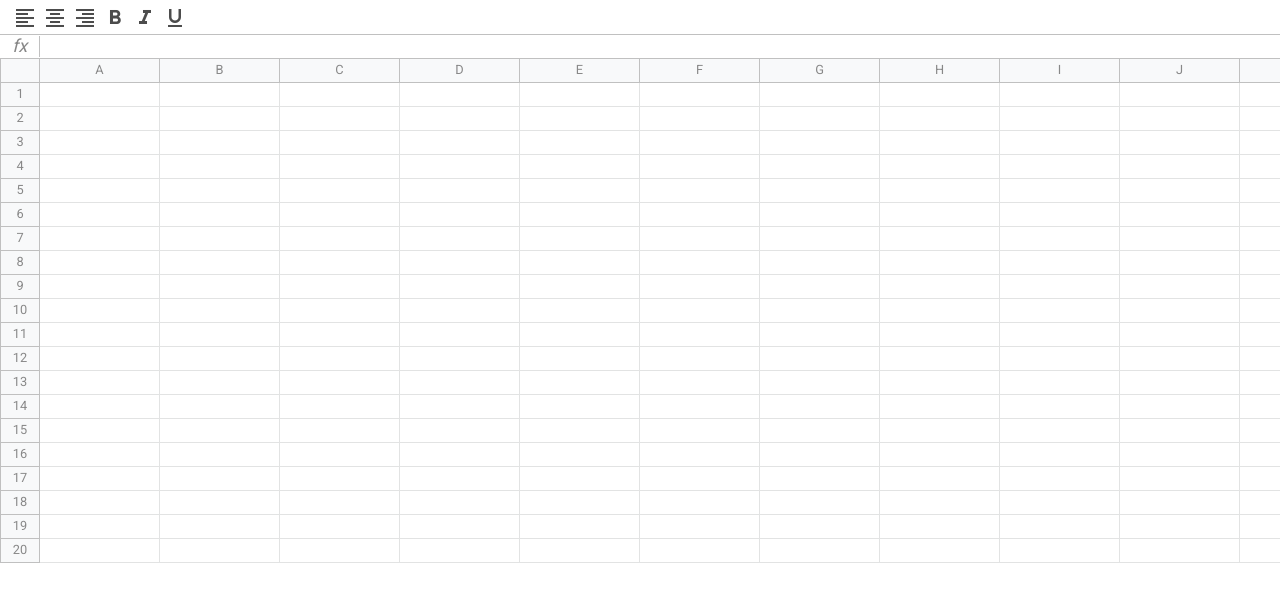
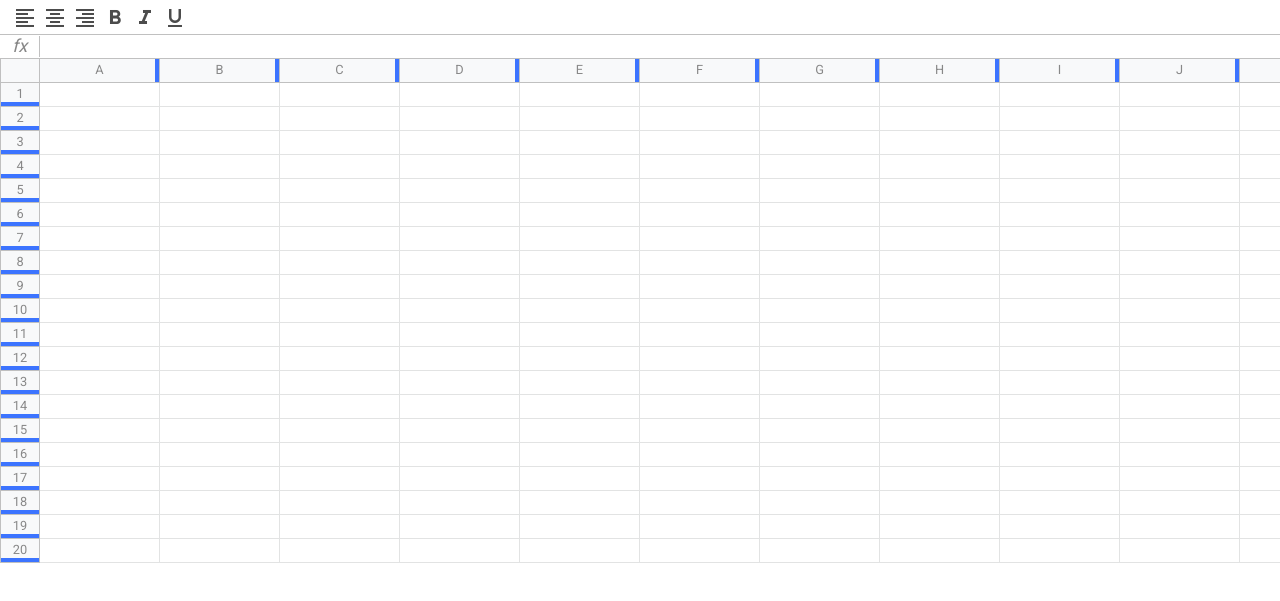
Before and after one commit to NikitaHarkov/javascript, a website built with webpack: page src/index.html in a window 1280 px wide. Shown: the part 39-640 px from the top of the page. Built offline with nearby package versions, Linux system fonts and the light colour scheme.

Commit message:
Row and Column resize component

```diff
--- a/src/components/excel/Excel.js
+++ b/src/components/excel/Excel.js
@@ -29,7 +29,6 @@ export class Excel {
 
   render() {
     this.$el.append(this.getRood())
-
     this.components.forEach(component => component.init());
   }
 }
--- a/src/components/table/Table.js
+++ b/src/components/table/Table.js
@@ -3,7 +3,18 @@ import {createTable} from './table.template';
 
 export class Table extends ExcelComponent {
   static className = 'excel__table'
+
+  constructor($root) {
+    super($root, {
+      listeners: ['mousedown']
+    })
+  }
   toHtml() {
     return createTable(20)
   }
+
+  onMousedown(event) {
+    // console.log(event.target.getAttribute('data-resize'));
+    if (event.target.dataset.resize);
+  }
 }
--- a/src/components/table/table.template.js
+++ b/src/components/table/table.template.js
@@ -10,13 +10,22 @@ function toCell() {
 }
 
 function toColumn(col) {
-  return `<div class="column">${col}</div>`
+  return `
+    <div class="column">
+      ${col}
+      <div class="col-resize" data-resize="col"></div>
+    </div>
+  `
 }
 
 function createRow(index, content) {
+  const resizer = index ? '<div class="row-resize" data-resize="row"></div>' : ''
   return `
     <div class="row">
-      <div class="row-info">${index ? index : ''}</div>
+      <div class="row-info">
+        ${index ? index : ''}
+        ${resizer.trim()}
+      </div>
       <div class="row-data">${content}</div>
     </div>
   `
--- a/src/scss/_variables.scss
+++ b/src/scss/_variables.scss
@@ -6,3 +6,4 @@ $row-height: 24px;
 $cell-width: 120px;
 $db-header-height: 64px;
 $border-color: #c0c0c0;
+$primary-color: #3c74ff;
--- a/src/scss/table.scss
+++ b/src/scss/table.scss
@@ -17,6 +17,7 @@
   }
 
   .row-info {
+    position: relative;
     display: flex;
     justify-content: center;
     align-items: center;
@@ -42,6 +43,7 @@
     border-top: 0;
     border-left: 0;
     height: 100%;
+    position: relative;
   }
 
   .cell {
@@ -58,8 +60,38 @@
 
     &.selected {
       border: none;
-      outline: 2px solid #3c74ff;
+      outline: 2px solid $primary-color;
       z-index: 2;
     }
   }
+
+  .col-resize, .row-resize {
+    position: absolute;
+    bottom: 0;
+    right: 0;
+    background: $primary-color;
+    //opacity: 0;
+
+    &:hover {
+      opacity: 1;
+    }
+  }
+
+  .col-resize {
+    top: 0;
+    width: 4px;
+
+    &:hover{
+      cursor: col-resize;
+    }
+  }
+
+  .row-resize {
+    left: 0;
+    height: 4px;
+
+    &:hover{
+      cursor: row-resize;
+    }
+  }
 }
```
Also changed, not shown: 1 other file.
